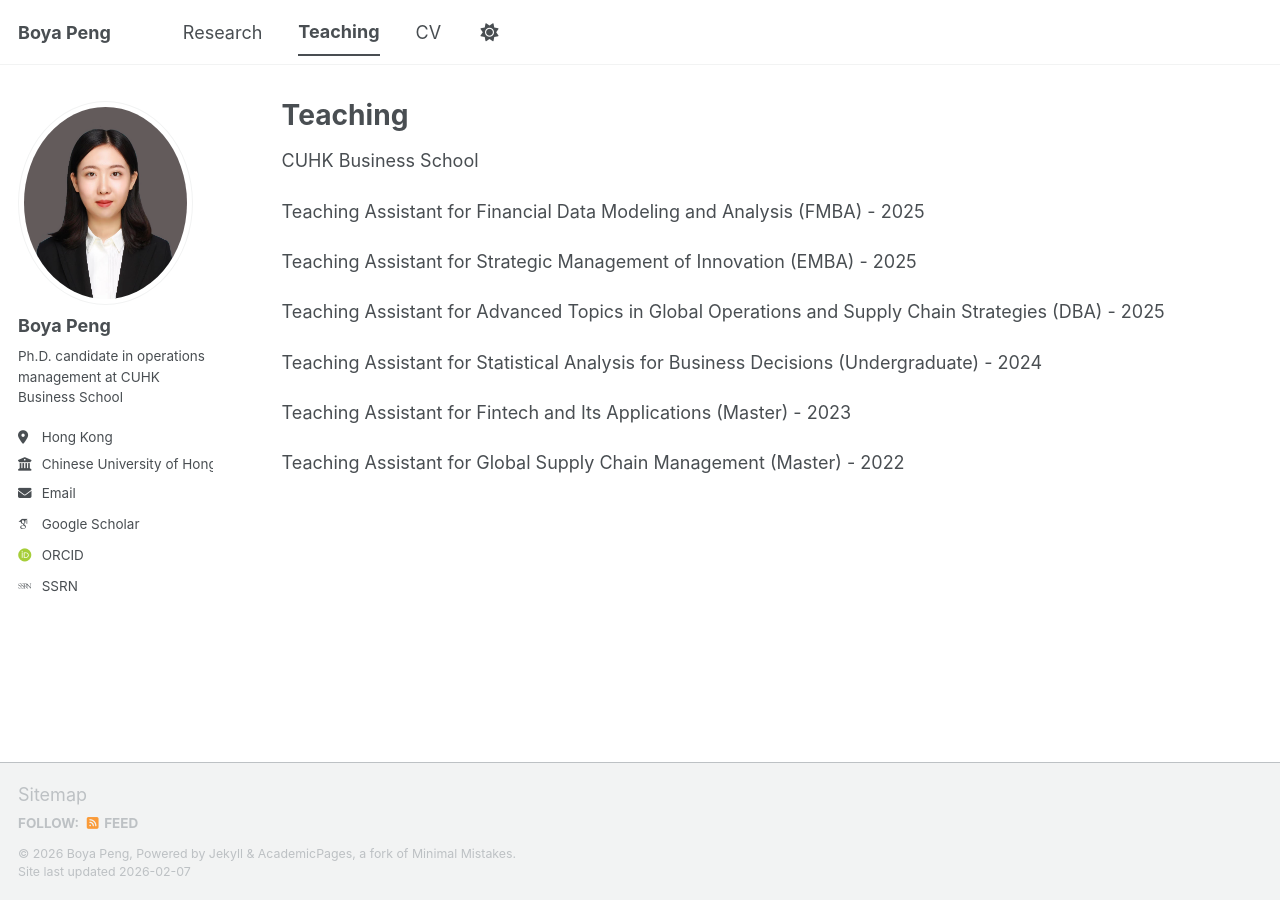
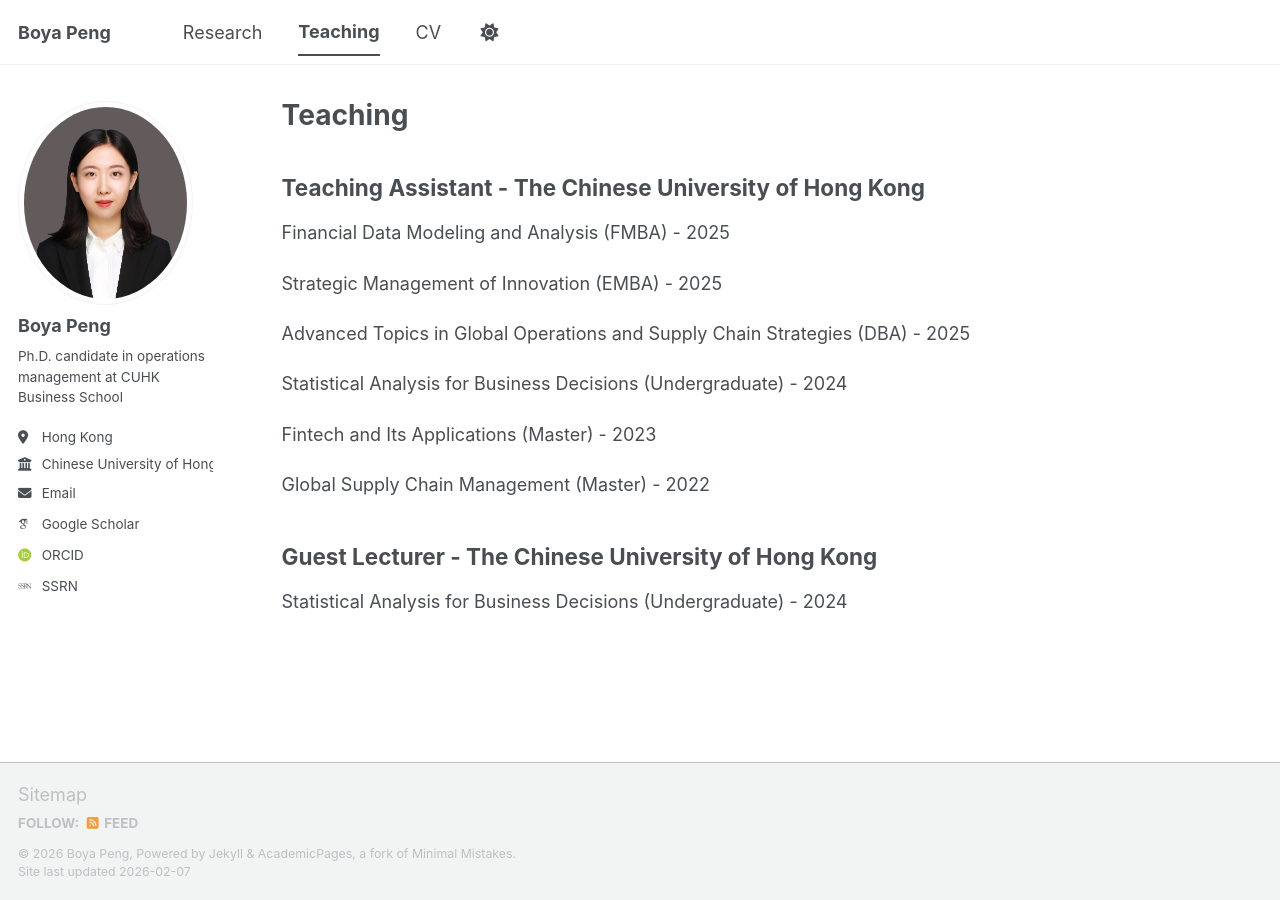
Before and after one commit to peng-boya/peng-boya.github.io, a Jekyll site: the page built from _pages/teaching.md, in a window 1280 px wide. Built offline with Jekyll 4.4.1, drawn with Linux system fonts in a browser that asks for light colours; some web fonts are replaced; a script bundle is joined from its source files by our own code; library files that are not in the unit come from our copies.

Commit message:
Update teaching.md

```diff
--- a/_pages/teaching.md
+++ b/_pages/teaching.md
@@ -5,27 +5,33 @@ permalink: /teaching/
 author_profile: true
 ---
 
-CUHK Business School
+Teaching Assistant - The Chinese University of Hong Kong
+------
 <p>
-Teaching Assistant for Financial Data Modeling and Analysis (FMBA) - 2025
+Financial Data Modeling and Analysis (FMBA) - 2025
 </p>
 
 <p>
-Teaching Assistant for Strategic Management of Innovation (EMBA) - 2025
+Strategic Management of Innovation (EMBA) - 2025
 </p>
 
 <p>
-Teaching Assistant for Advanced Topics in Global Operations and Supply Chain Strategies (DBA) - 2025
+Advanced Topics in Global Operations and Supply Chain Strategies (DBA) - 2025
 </p>
 
 <p>
-Teaching Assistant for Statistical Analysis for Business Decisions (Undergraduate) - 2024
+Statistical Analysis for Business Decisions (Undergraduate) - 2024
 </p>
 
 <p>
-Teaching Assistant for Fintech and Its Applications (Master) - 2023
+Fintech and Its Applications (Master) - 2023
 </p>
 
 <p>
-Teaching Assistant for Global Supply Chain Management (Master) - 2022
+Global Supply Chain Management (Master) - 2022
 </p>
+
+
+Guest Lecturer - The Chinese University of Hong Kong
+------
+Statistical Analysis for Business Decisions (Undergraduate) - 2024
```
